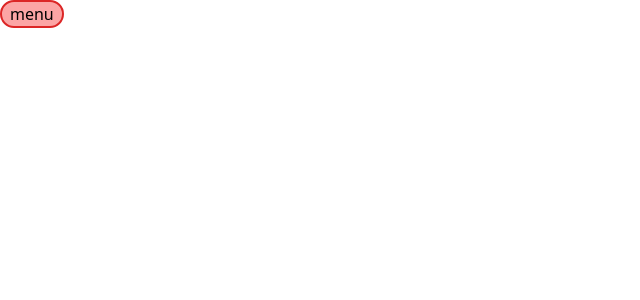
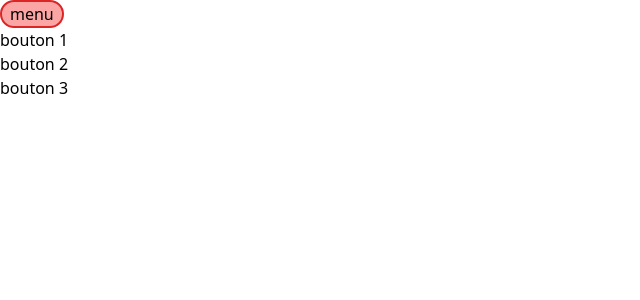
Before and after one commit to MMI-SAE-203/r213-2024-pracht-tp1-COLLIN-Hugo, a Vue app: page /accordeon2 in a window 1280 px wide. Before the commit this address had no page. Shown: the top 300 px of the page, without its empty margins (0-640 px from the left). Built offline with nearby package versions, Linux system fonts and the light colour scheme.

Commit message:
règler pb

```diff
--- /dev/null
+++ b/src/pages/accordeon2.vue
@@ -0,0 +1,45 @@
+<script setup lang="ts">
+    import { ref } from 'vue';
+
+    const maVar = ref(1)
+    console.log('maVar : ', maVar.value)
+    const sectionOpen = ref(1)
+    const sectionsData = [
+      {
+        label: 'bouton 1',
+        texte: `texte panneau 1 Lorem ipsum dolor sit ame
+        consectetur adipisicing elit. Inventore animi dolore,
+        rerum magni laudantium quod excepturi laboriosam,
+        ex modi debitis harum reprehenderit eaque quam ut
+        ea molestiae. Id, cum dolor!`
+      },
+      {
+        label: 'bouton 2',
+        texte: `texte panneau 2 Amet alias provident quos quis,
+        Officia ut ab dolores quos dolorem accusamus ad,
+        consectetur unde minima, ipsum eligendi inventore id
+        labore, laborum rerum laboriosam corrupti iste.
+        Distinctio, perspiciatis!`
+      },
+      {
+        label: 'bouton 3',
+        texte: `texte panneau 3 Repudiandae corporis voluptates,
+        odit reprehenderit sint pariatur at voluptatum, cumque
+        quia sit eligendi ex culpa eos, alias magnam molestiae
+        id modi accusantium ipsa eveniet accusamus. Tempora
+        quis corporis et nam.`
+      }
+    ]
+    const activeAccordion = ref<number | null>(null)
+    </script>
+
+<template>
+    <div v-for="(section, key) in sectionsData" :key="key">
+    <button class="accordion" @pointerdown="activeAccordion = activeAccordion === key ? null : key">
+      {{ section.label }}
+    </button>
+    <div class="panel" v-show="activeAccordion === key">
+      <p>{{ section.texte }}</p>
+    </div>
+  </div>
+  </template>
```
